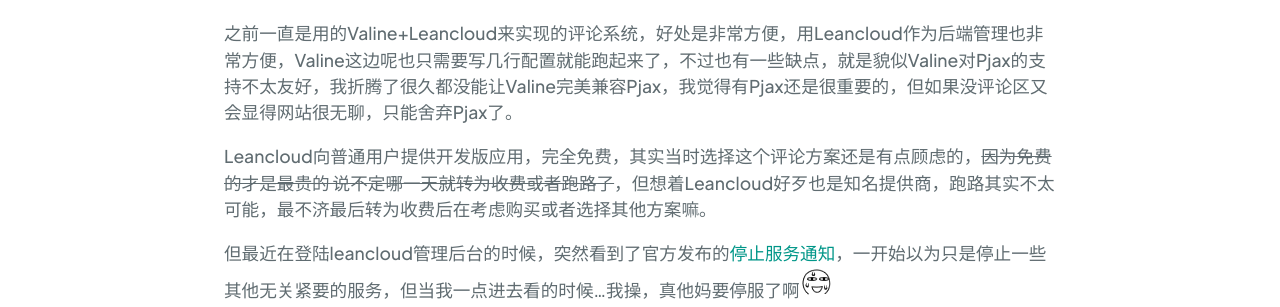
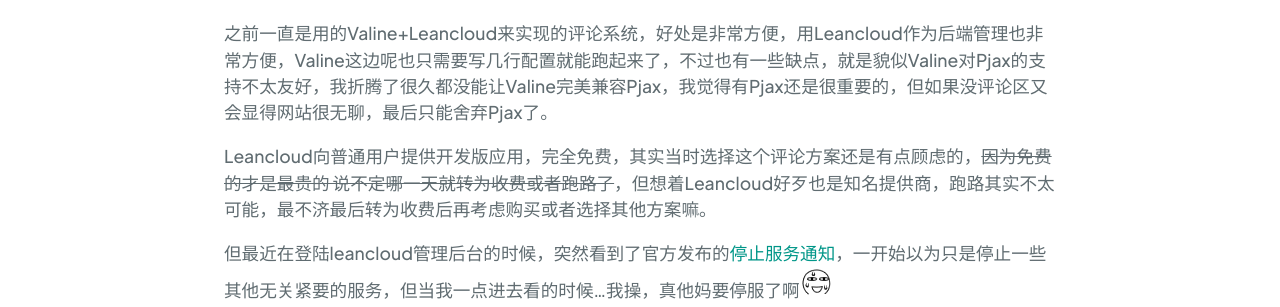
Before and after one commit to link9596/qwq, a Jekyll site: the page built from _posts/2026-3-30-newsocialwaline.md, in a window 1280 px wide and 1400 px high, scrolled down 230 px. Shown: the part 238-545 px from the top of the window. Built offline with Jekyll 4.4.1, drawn with Linux system fonts in a browser that asks for light colours; comment, search, counter and statistics services are not loaded; some of the changed text lies outside the part shown.

Commit message:
更新 2026-3-30-newsocialwaline.md

```diff
--- a/_posts/2026-3-30-newsocialwaline.md
+++ b/_posts/2026-3-30-newsocialwaline.md
@@ -6,9 +6,9 @@
 
 抽空又改了一下这个小破站，为什么嘞，是因为Leancloud又搞事情了 ~~(要关服了 悲)~~，我的评论系统又没着落了
 
-之前一直是用的Valine+Leancloud来实现的评论系统，好处是非常方便，用Leancloud作为后端管理也非常方便，Valine这边呢也只需要写几行配置就能跑起来了，不过也有一些缺点，就是貌似Valine对Pjax的支持不太友好，我折腾了很久都没能让Valine完美兼容Pjax，我觉得有Pjax还是很重要的，但如果没评论区又会显得网站很无聊，只能舍弃Pjax了。
+之前一直是用的Valine+Leancloud来实现的评论系统，好处是非常方便，用Leancloud作为后端管理也非常方便，Valine这边呢也只需要写几行配置就能跑起来了，不过也有一些缺点，就是貌似Valine对Pjax的支持不太友好，我折腾了很久都没能让Valine完美兼容Pjax，我觉得有Pjax还是很重要的，但如果没评论区又会显得网站很无聊，最后只能舍弃Pjax了。
 
-Leancloud向普通用户提供开发版应用，完全免费，其实当时选择这个评论方案还是有点顾虑的，~~因为免费的才是最贵的 说不定哪一天就转为收费或者跑路了~~，但想着Leancloud好歹也是知名提供商，跑路其实不太可能，最不济最后转为收费后在考虑购买或者选择其他方案嘛。
+Leancloud向普通用户提供开发版应用，完全免费，其实当时选择这个评论方案还是有点顾虑的，~~因为免费的才是最贵的 说不定哪一天就转为收费或者跑路了~~，但想着Leancloud好歹也是知名提供商，跑路其实不太可能，最不济最后转为收费后再考虑购买或者选择其他方案嘛。
 
 但最近在登陆leancloud管理后台的时候，突然看到了官方发布的[停止服务通知](https://docs.leancloud.app/sdk/announcements/sunset-announcement/)，一开始以为只是停止一些其他无关紧要的服务，但当我一点进去看的时候...我操，真他妈要停服了啊![](https://atlinker.cn/exp/sweat.gif)
 
```
Also changed, not shown: other parts of _posts/2026-3-30-newsocialwaline.md (+3 -1 lines).
